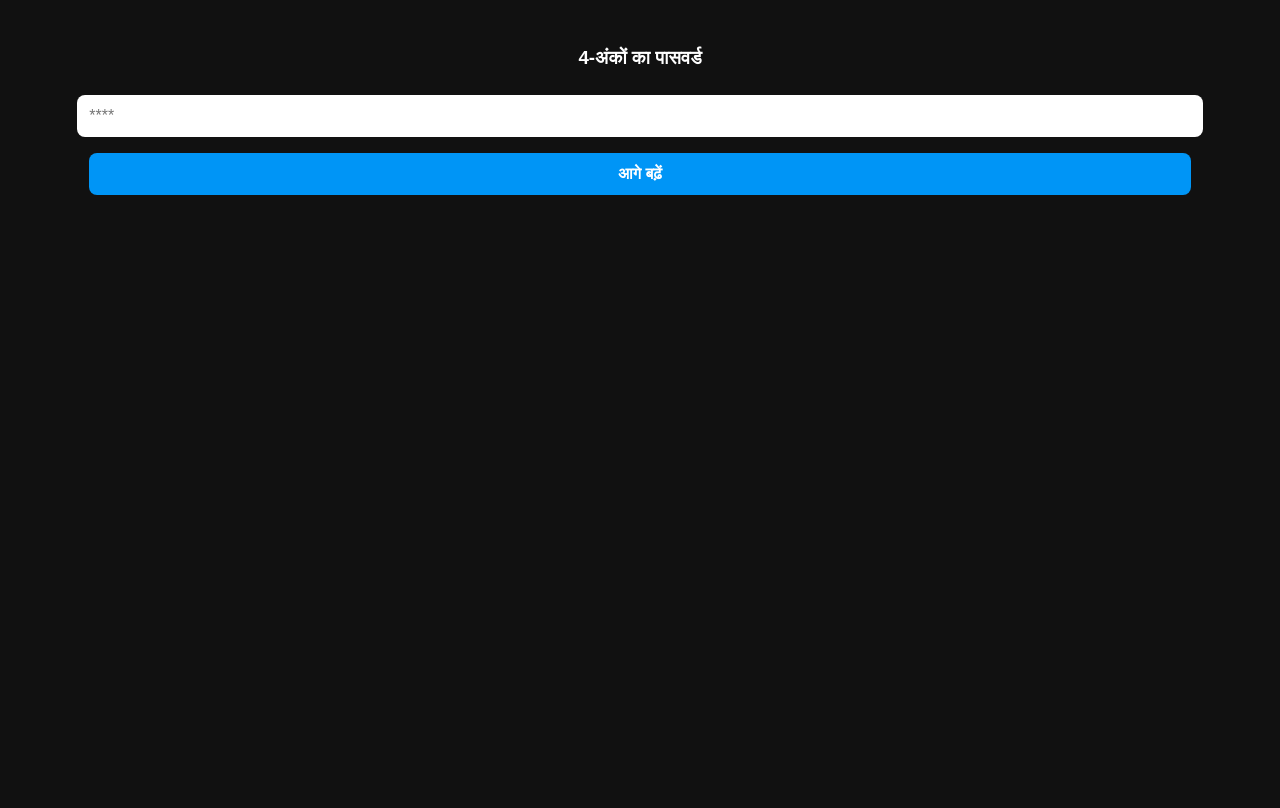
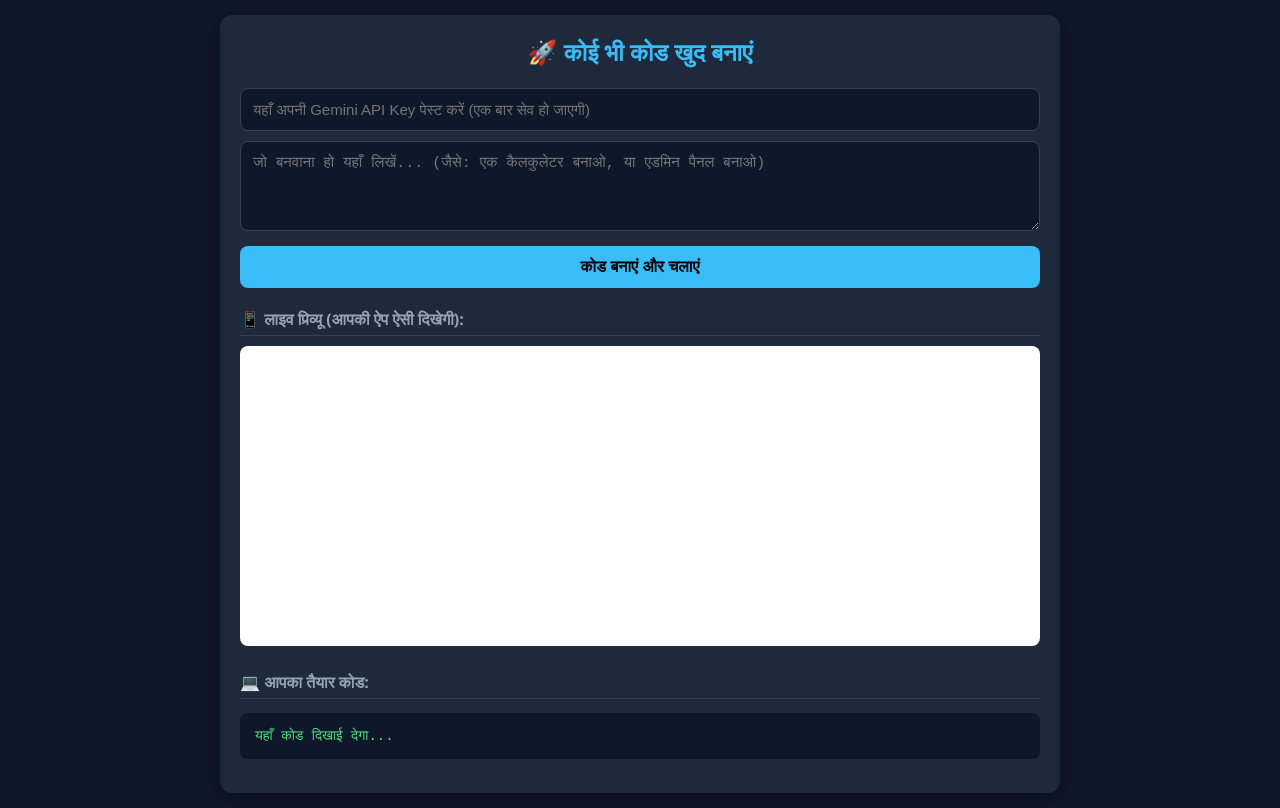
Before and after one commit to deepaknayak741/iloveyou, a plain HTML site: page index.html in a window 1280 px wide. Drawn offline with Linux system fonts and the light colour scheme.

Commit message:
Refactor index.html for AI code generator
Updated HTML structure and added functionality for an AI code generator.

````diff
--- a/index.html
+++ b/index.html
@@ -1,54 +1,168 @@
 <!DOCTYPE html>
-<html>
+<html lang="hi">
 <head>
-<meta name="viewport" content="width=device-width,initial-scale=1">
-<style>
-body{background:#111;color:#fff;font-family:sans-serif;text-align:center;padding:20px}
-input,button{width:90%;padding:12px;margin:8px 0;font-size:16px;border-radius:8px;border:0}
-button{background:#0095f6;color:#fff;font-weight:bold}
-</style>
+    <meta charset="UTF-8">
+    <meta name="viewport" content="width=device-width, initial-scale=1.0">
+    <title>मेरा AI कोड जनरेटर</title>
+    <style>
+        body {
+            font-family: 'Segoe UI', sans-serif;
+            background-color: #0f172a;
+            color: white;
+            margin: 0;
+            padding: 15px;
+        }
+        .box {
+            max-width: 800px;
+            margin: auto;
+            background: #1e293b;
+            padding: 20px;
+            border-radius: 12px;
+            box-shadow: 0 4px 20px rgba(0,0,0,0.4);
+        }
+        h2 { text-align: center; color: #38bdf8; margin-top: 0; }
+        input[type="password"], textarea {
+            width: 100%;
+            padding: 12px;
+            border-radius: 8px;
+            border: 1px solid #334155;
+            background: #0f172a;
+            color: #fff;
+            font-size: 15px;
+            box-sizing: border-box;
+            margin-bottom: 10px;
+        }
+        textarea { height: 90px; }
+        .btn-group {
+            display: flex;
+            gap: 10px;
+        }
+        button {
+            flex: 1;
+            padding: 12px;
+            border: none;
+            border-radius: 8px;
+            font-size: 16px;
+            font-weight: bold;
+            cursor: pointer;
+        }
+        .gen-btn { background: #38bdf8; color: #000; }
+        .copy-btn { background: #22c55e; color: #fff; display: none; }
+        .section-title {
+            margin-top: 20px;
+            font-weight: bold;
+            color: #94a3b8;
+            border-bottom: 1px solid #334155;
+            padding-bottom: 5px;
+        }
+        iframe {
+            width: 100%;
+            height: 300px;
+            background: white;
+            border: none;
+            border-radius: 8px;
+            margin-top: 10px;
+        }
+        pre {
+            background: #0f172a;
+            color: #4ade80;
+            padding: 15px;
+            border-radius: 8px;
+            overflow-x: auto;
+            white-space: pre-wrap;
+            max-height: 250px;
+            font-size: 14px;
+        }
+    </style>
 </head>
 <body>
 
-<div id="b1">
-<h3>4-अंकों का पासवर्ड</h3>
-<input type="password" id="p" maxlength="4" placeholder="****">
-<button onclick="c1()">आगे बढ़ें</button>
-</div>
+<div class="box">
+    <h2>🚀 कोई भी कोड खुद बनाएं</h2>
 
-<div id="b2" style="display:none">
-<h3>मोबाइल और ID</h3>
-<input type="tel" id="m" placeholder="मोबाइल नंबर">
-<input type="text" id="u" placeholder="इंस्टाग्राम ID">
-<button onclick="c2()">चैट बॉक्स खोलें</button>
+    <!-- API Key डालने की सुरक्षित जगह -->
+    <input type="password" id="apiKeyInput" placeholder="यहाँ अपनी Gemini API Key पेस्ट करें (एक बार सेव हो जाएगी)">
+
+    <textarea id="userInput" placeholder="जो बनवाना हो यहाँ लिखें... (जैसे: एक कैलकुलेटर बनाओ, या एडमिन पैनल बनाओ)"></textarea>
+
+    <div class="btn-group">
+        <button class="gen-btn" onclick="buildCode()">कोड बनाएं और चलाएं</button>
+        <button id="copyBtn" class="copy-btn" onclick="copyCode()">कोड कॉपी करें</button>
+    </div>
+
+    <div class="section-title">📱 लाइव प्रिव्यू (आपकी ऐप ऐसी दिखेगी):</div>
+    <iframe id="previewFrame"></iframe>
+
+    <div class="section-title">💻 आपका तैयार कोड:</div>
+    <pre id="codeDisplay">यहाँ कोड दिखाई देगा...</pre>
 </div>
 
 <script>
-function c1(){
-  var p = document.getElementById("p").value;
-  if(p == "1234"){
-    document.getElementById("b1").style.display="none";
-    document.getElementById("b2").style.display="block";
-  } else {
-    alert("गलत पासवर्ड!");
-  }
-}
+    // पेज खुलते ही पहले से सेव की गई API Key लोड करना
+    window.onload = function() {
+        const savedKey = localStorage.getItem("gemini_api_key");
+        if (savedKey) {
+            document.getElementById("apiKeyInput").value = savedKey;
+        }
+    };
 
-function c2(){
-  var m = document.getElementById("m").value.trim();
-  var u = document.getElementById("u").value.trim().toLowerCase();
+    async function buildCode() {
+        const apiKey = document.getElementById("apiKeyInput").value.trim();
+        const prompt = document.getElementById("userInput").value.trim();
+        const codeDisplay = document.getElementById("codeDisplay");
+        const previewFrame = document.getElementById("previewFrame");
+        const copyBtn = document.getElementById("copyBtn");
 
-  if(m == "6367834857" || m == "9256854381"){
-    if(u == "official.nayak.07" || u == "dee.paknayak3745"){
-      location.href = "https://instagram.com";
-    } else {
-      alert("गलत इंस्टाग्राम ID!");
+        if (!apiKey) {
+            alert("कृपया पहले ऊपर वाले बॉक्स में अपनी Gemini API Key डालें!");
+            return;
+        }
+        if (!prompt) {
+            alert("पहले लिखें कि आपको क्या बनाना है!");
+            return;
+        }
+
+        // API Key को आपके ब्राउज़र में सुरक्षित सेव करना
+        localStorage.setItem("gemini_api_key", apiKey);
+
+        codeDisplay.innerText = "आपका कोड तैयार हो रहा है... ⏳";
+        copyBtn.style.display = "none";
+
+        const url = `https://googleapis.com{apiKey}`;
+
+        try {
+            const response = await fetch(url, {
+                method: "POST",
+                headers: { "Content-Type": "application/json" },
+                body: JSON.stringify({
+                    contents: [{
+                        parts: [{
+                            text: "Create a complete single-file HTML/CSS/JS code for this request. Do not use markdown backticks or explanations, give ONLY raw HTML code so it can run directly in an iframe: " + prompt
+                        }]
+                    }]
+                })
+            });
+
+            const data = await response.json();
+            let rawCode = data.candidates[0].content.parts[0].text;
+
+            rawCode = rawCode.replace(/```html/g, "").replace(/```/g, "").trim();
+
+            codeDisplay.innerText = rawCode;
+            copyBtn.style.display = "block";
+            previewFrame.srcdoc = rawCode;
+
+        } catch (error) {
+            codeDisplay.innerText = "गड़बड़ हुई! कृपया चेक करें कि आपकी API Key सही है और इंटरनेट चल रहा है।";
+        }
     }
-  } else {
-    alert("गलत मोबाइल नंबर!");
-  }
-}
+
+    function copyCode() {
+        const code = document.getElementById("codeDisplay").innerText;
+        navigator.clipboard.writeText(code);
+        alert("पूरा कोड कॉपी हो गया है!");
+    }
 </script>
 
 </body>
-  </html>
+</html>
````
